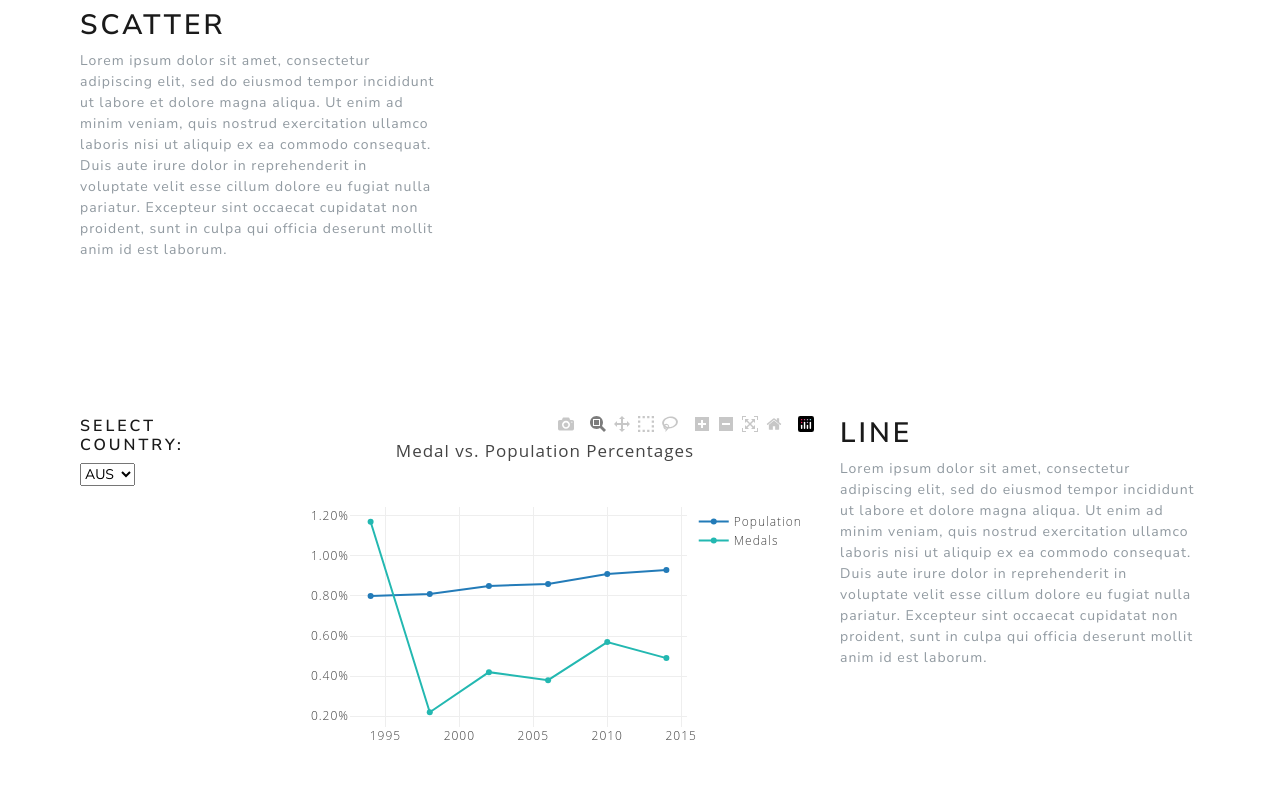
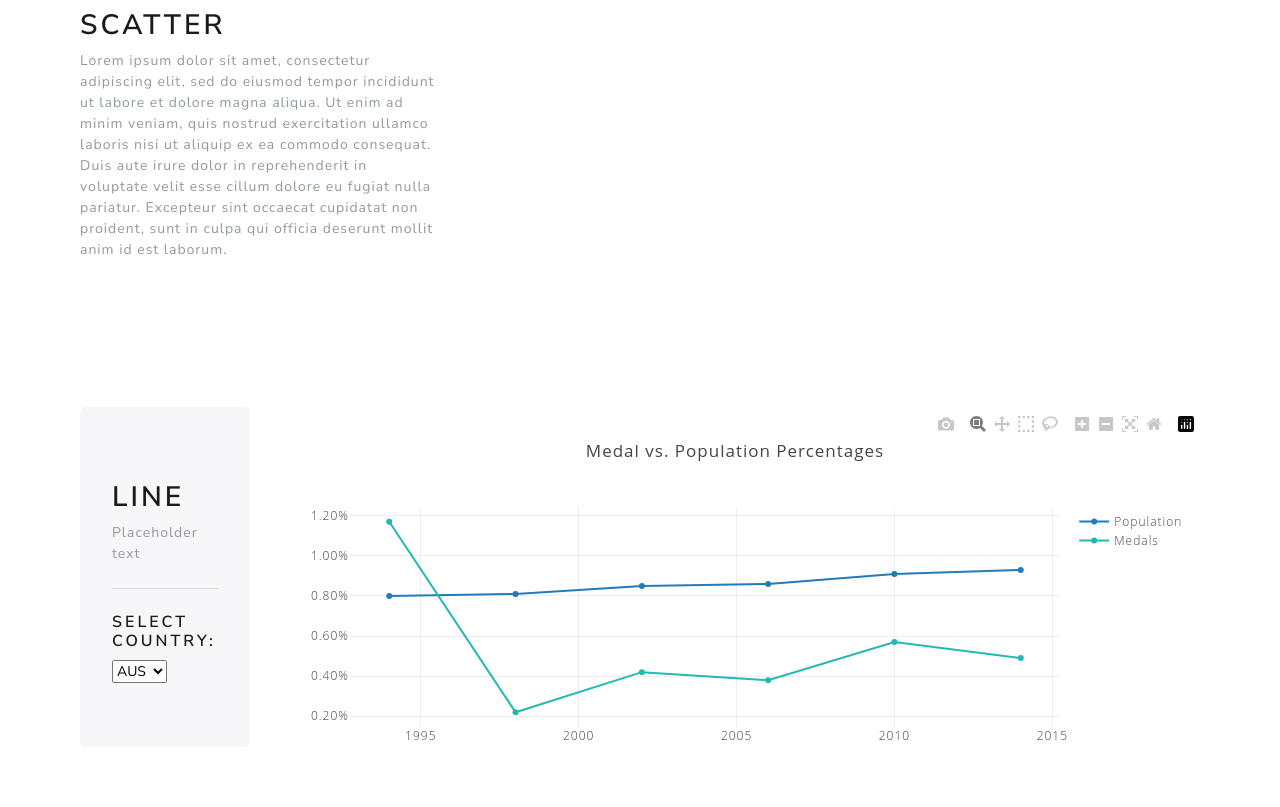
Before and after one commit to lorijta92/winter-olympic-success, a Flask app: page / in a window 1280 px wide. Shown: the part 1626-2433 px from the top of the page. Run offline with Flask 2, Linux system fonts and the light colour scheme; data that the repository does not hold is empty; some libraries are stand-ins or nearby versions.

Commit message:
cleaning up formatting of line graph

```diff
--- a/templates/index.html
+++ b/templates/index.html
@@ -111,22 +111,16 @@
         </div>
         <div class="row">
             <div class="col-md-2">
-                <div class="well">
+                <div class="jumbotron">
+                    <h2>LINE</h2>
+                    <p>Placeholder text</p>
+                    <hr class="my-4">
                     <h5>Select Country:</h5>
                     <select id="selCountrySet" onchange="optionChanged(this.value)"></select>
                 </div>
             </div>
-            <div class="col-md-6">
+            <div class="col-md-10">
                 <div id="line" style="width: 100%; height: 400px"></div> <!--LINE-->
-            </div>
-            <div class="col-md-4">
-                <div>
-                    <h2>Line</h2>
-                    <p>Lorem ipsum dolor sit amet, consectetur adipiscing elit, sed do eiusmod tempor incididunt
-                    ut labore et dolore magna aliqua. Ut enim ad minim veniam, quis nostrud exercitation ullamco laboris nisi
-                    ut aliquip ex ea commodo consequat. Duis aute irure dolor in reprehenderit in voluptate velit esse cillum
-                    dolore eu fugiat nulla pariatur. Excepteur sint occaecat cupidatat non proident, sunt in culpa qui officia
-                    deserunt mollit anim id est laborum.</p></div>
             </div>
         </div>
     </div> <!-- Container End -->
```
